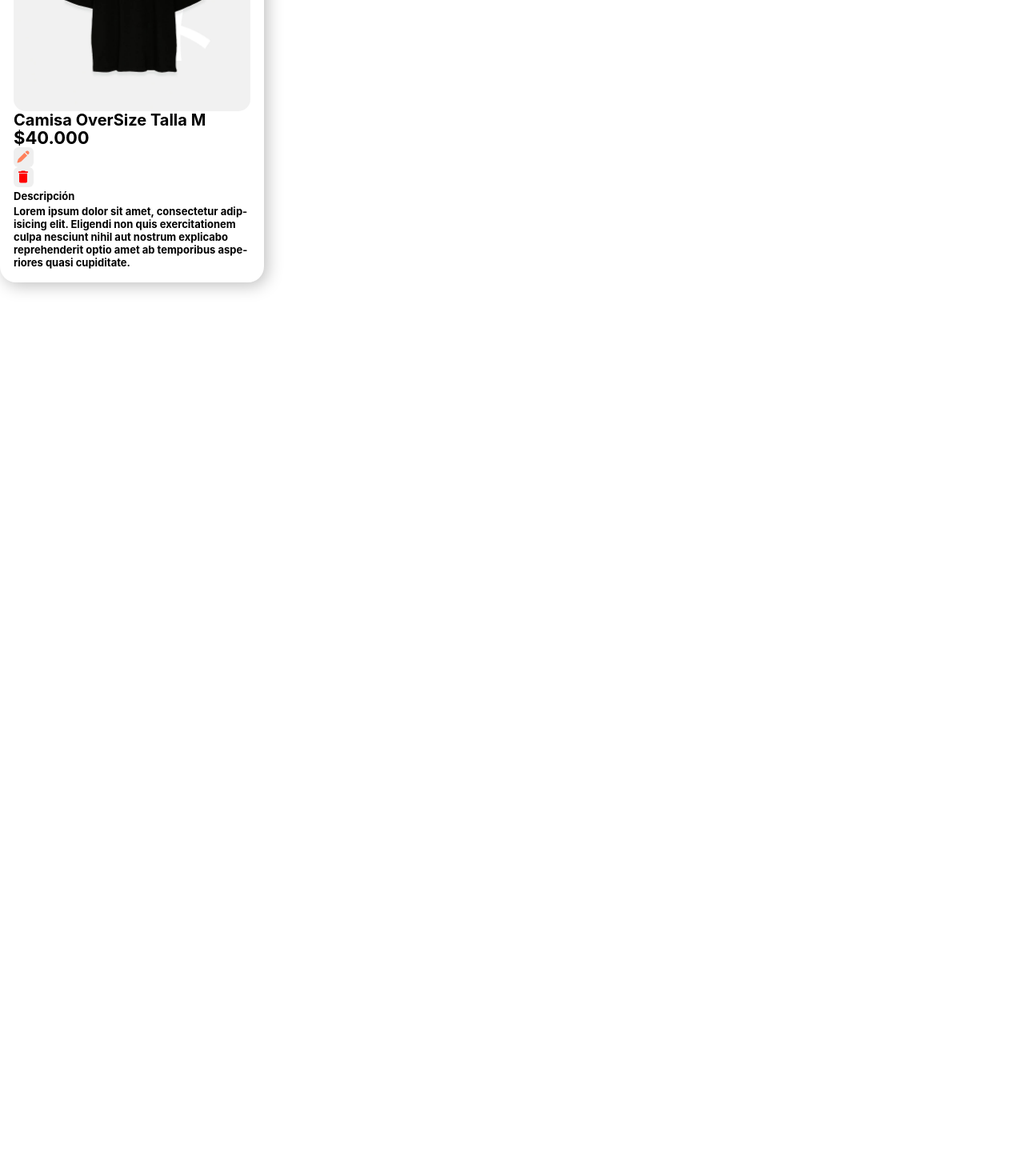
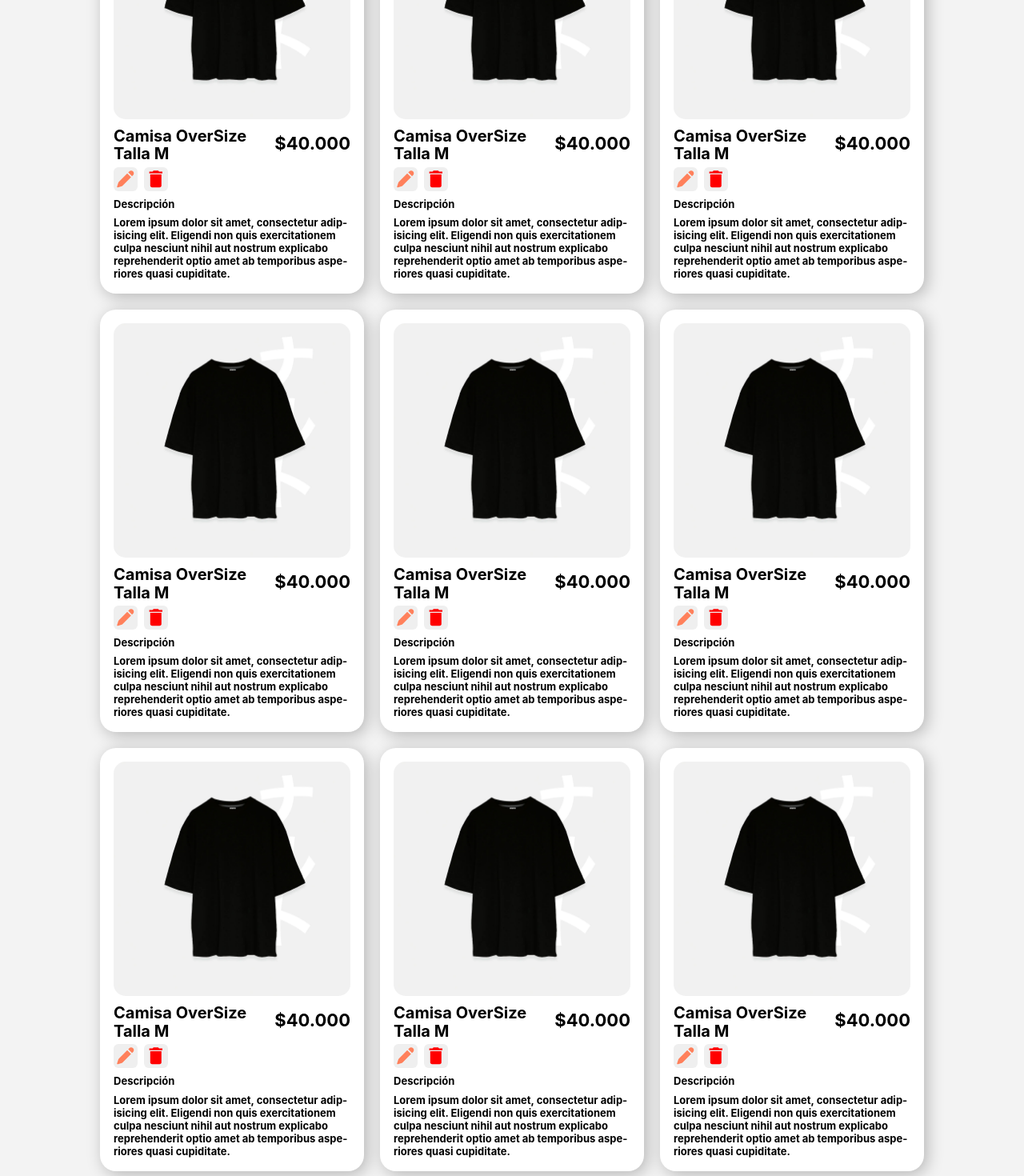
Before and after one commit to techguru536/products-tool, a React (Create React App) app in the folder productscrud-frontend/: page / in a window 1280 px wide. Shown: the part 240-1710 px from the top of the page at 80% size. Before the commit the page ends 800 px from the top, so only its background shows below. Built offline with nearby package versions, Linux system fonts and the light colour scheme.

Commit message:
Cards ready

```diff
--- a/productscrud-frontend/src/App.js
+++ b/productscrud-frontend/src/App.js
@@ -1,12 +1,12 @@
 import './App.css';
 import HeaderComponent from './components/HeaderComponent';
-import Card from './components/Card';
+import BodyComponent from './components/BodyComponent';
 
 function App() {
   return (
     <div className='App'>
       <HeaderComponent />
-      <Card />
+      <BodyComponent />
     </div>
   );
 }
--- /dev/null
+++ b/productscrud-frontend/src/components/BodyComponent.css
@@ -0,0 +1,6 @@
+.Cards {
+    display: flex;
+    flex-direction: row;
+    justify-content: center;
+    flex-wrap: wrap
+}
--- /dev/null
+++ b/productscrud-frontend/src/components/BodyComponent.jsx
@@ -0,0 +1,66 @@
+import './BodyComponent.css';
+
+import Card from './Card';
+
+const BodyComponent = () => {
+    return (
+        <div className='Cards'>
+            <Card />
+            <Card />
+            <Card />
+            <Card />
+            <Card />
+            <Card />
+            <Card />
+            <Card />
+            <Card />
+            <Card />
+            <Card />
+            <Card />
+            <Card />
+            <Card />
+            <Card />
+            <Card />
+            <Card />
+            <Card />
+            <Card />
+            <Card />
+            <Card />
+            <Card />
+            <Card />
+            <Card />
+            <Card />
+            <Card />
+            <Card />
+            <Card />
+            <Card />
+            <Card />
+            <Card />
+            <Card />
+            <Card />
+            <Card />
+            <Card />
+            <Card />
+            <Card />
+            <Card />
+            <Card />
+            <Card />
+            <Card />
+            <Card />
+            <Card />
+            <Card />
+            <Card />
+            <Card />
+            <Card />
+            <Card />
+            <Card />
+            <Card />
+            <Card />
+            <Card />
+            <Card />
+            <Card />
+        </div>
+    )
+}
+
+export default BodyComponent
--- a/productscrud-frontend/src/components/Card.css
+++ b/productscrud-frontend/src/components/Card.css
@@ -10,6 +10,8 @@
 
     overflow: hidden;
     font-weight: 700;
+
+    margin: 10px;
 }
 
 .image-container {
@@ -27,15 +29,19 @@
 
 .card-name-container {
     font-size: 20px;
+    max-width: 300px;
+    padding-top: 10px;
+    padding-bottom: 5px;
 }
 
-.card-price {
+.card-price-container {
     font-size: 22px;
     display: flex;
 }
 
 .card-descripcion-name {
     font-size: 13px;
+    padding-bottom: 4px;
 }
 
 .card-descripcion {
@@ -44,9 +50,41 @@
 }
 
 .card-button {
-    width: 25px;
-    height: 25px;
+    width: 30px;
+    height: 30px;
     padding: 2px 2px 2px 2px;
     border-radius: 6px;
     background: #EFEFEF;
+
 }
+
+.card-content-flex {
+    display: flex;
+    align-items: center;
+
+}
+
+.card-container-buttons {
+    display: flex;
+    align-items: center;
+    padding-bottom: 5px;
+}
+
+.card-button {
+    margin-right: 8px;
+
+}
+
+.edit-button {
+    cursor: pointer;
+
+}
+
+.delete-button {
+    cursor: pointer;
+}
+
+.card-button svg {
+    margin: 0 auto;
+    transform: scale(1.4);
+}
--- a/productscrud-frontend/src/components/Card.js
+++ b/productscrud-frontend/src/components/Card.js
@@ -11,26 +11,32 @@ function Card() {
             </div>
 
             <div className='card-content'>
+                <div className='card-content-flex'>
                     <div className='card-name-container'>
                         <h3 className='card-name'>Camisa OverSize Talla M</h3>
                     </div>
                     <div className='card-price-container'>
                         <h3 className='card-price'>$40.000</h3>
                     </div>
+                </div>
+
+                <div className='card-container-buttons'>
                     <div className='card-button'>
                         <button className='edit-button'>
-                        <svg xmlns="http://www.w3.org/2000/svg" width="20" height="20" viewBox="0 0 20 20" fill="none">
+                            <svg xmlns="http://www.w3.org/2000/svg" width="20" height="20" viewBox="-2 -2 20 20" fill="none">
                                 <path d="M13.4162 3.2C13.8651 2.75129 14.4738 2.49927 15.1085 2.49939C15.7432 2.49951 16.3519 2.75175 16.8006 3.20063C17.2493 3.64951 17.5013 4.25825 17.5012 4.89295C17.5011 5.52764 17.2488 6.13629 16.8 6.585L15.8837 7.5025L12.4987 4.1175L13.4162 3.20125V3.2ZM11.6162 5.00125L4.17122 12.4438C3.94524 12.6699 3.77492 12.9455 3.67372 13.2488L2.53122 16.6775C2.49441 16.7876 2.48898 16.9058 2.51556 17.0188C2.54213 17.1318 2.59965 17.2351 2.68167 17.3173C2.76369 17.3994 2.86697 17.4571 2.97993 17.4839C3.09289 17.5106 3.21107 17.5054 3.32122 17.4688L6.74997 16.325C7.05372 16.225 7.32872 16.0538 7.55497 15.8275L15 8.38625L11.615 5L11.6162 5.00125Z" fill="#FF805B" />
                             </svg>
                         </button>
                     </div>
                     <div className='card-button'>
                         <button className='delete-button'>
-                        <svg xmlns="http://www.w3.org/2000/svg" width="20" height="20" viewBox="0 0 20 20" fill="none">
+                            <svg xmlns="http://www.w3.org/2000/svg" width="20" height="20" viewBox="-2 -2 20 20" fill="none">
                                 <path d="M15.8333 3.33333H12.9167L12.0833 2.5H7.91666L7.08332 3.33333H4.16666V5H15.8333M4.99999 15.8333C4.99999 16.2754 5.17558 16.6993 5.48815 17.0118C5.80071 17.3244 6.22463 17.5 6.66666 17.5H13.3333C13.7754 17.5 14.1993 17.3244 14.5118 17.0118C14.8244 16.6993 15 16.2754 15 15.8333V5.83333H4.99999V15.8333Z" fill="#FF0000" />
                             </svg>
                         </button>
                     </div>
+                </div>
+
                 <div className='card-descripcion-name'>
                     <h4 className='descripcion-name'>Descripción</h4>
                 </div>
--- a/productscrud-frontend/src/index.css
+++ b/productscrud-frontend/src/index.css
@@ -3,6 +3,7 @@ body {
   font-family: 'Inter', sans-serif;
   -webkit-font-smoothing: antialiased;
   -moz-osx-font-smoothing: grayscale;
+  background: #F3F3F3;
 }
 
 code {
```
Lines whose indentation alone changed are shown as unchanged.
